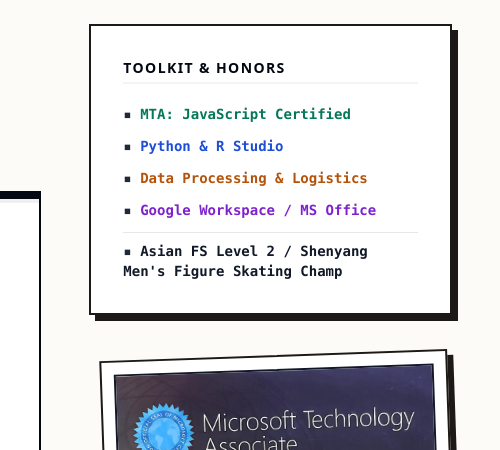
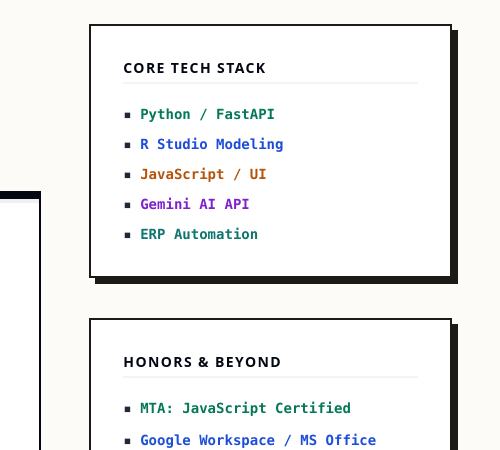
Before and after one commit to samwu429/samwu429.github.io, a plain HTML site: page about.html in a window 1280 px wide. Shown: the part 502-952 px from the top of the page, 780-1280 px from the left. Drawn offline with nearby package versions, Linux system fonts and the light colour scheme.

Commit message:
Update about.html

```diff
--- a/about.html
+++ b/about.html
@@ -5,7 +5,7 @@
     <meta name="viewport" content="width=device-width, initial-scale=1.0">
     <title>Professional Dossier | Sam Wu</title>
     <script src="https://cdn.tailwindcss.com"></script>
-    <link rel="stylesheet" href="styles.css">
+    <link rel="stylesheet" href="styles.css?v=2">
 </head>
 <body class="animate-fade-in p-6 md:p-12 min-h-screen flex flex-col relative overflow-x-hidden">
 
@@ -30,6 +30,7 @@
                     <img src="University_of_Toronto-Logo.wine.svg" alt="University of Toronto" class="w-full h-auto object-contain" />
                 </div>
             </div>
+
             <div class="space-y-6 max-w-4xl retro-inset p-8 md:p-10 bg-white border-t-8 border-gray-950 relative z-0">
                 <p class="text-2xl text-gray-900 leading-tight font-extrabold font-serif-heading italic pl-4 border-l-4 border-emerald-500">
                     Bridging pure logic with industrial execution in Data and AI.<br>
@@ -86,12 +87,22 @@
             </div>
 
             <div class="retro-panel p-8 space-y-5 bg-white">
-                <h3 class="text-sm font-black text-gray-950 uppercase tracking-widest mb-4 border-b-2 border-gray-100 pb-1">Toolkit & Honors</h3>
+                <h3 class="text-sm font-black text-gray-950 uppercase tracking-widest mb-4 border-b-2 border-gray-100 pb-1">Core Tech Stack</h3>
+                <ul class="text-sm font-bold text-gray-800 space-y-2.5 font-mono">
+                    <li>▪ <span class="text-emerald-700">Python / FastAPI</span></li>
+                    <li>▪ <span class="text-blue-700">R Studio Modeling</span></li>
+                    <li>▪ <span class="text-amber-700">JavaScript / UI</span></li>
+                    <li>▪ <span class="text-purple-700">Gemini AI API</span></li>
+                    <li>▪ <span class="text-teal-700">ERP Automation</span></li>
+                </ul>
+            </div>
+
+            <div class="retro-panel p-8 space-y-5 bg-white">
+                <h3 class="text-sm font-black text-gray-950 uppercase tracking-widest mb-4 border-b-2 border-gray-100 pb-1">Honors & Beyond</h3>
                 <ul class="text-sm font-bold text-gray-800 space-y-3 font-mono">
                     <li>▪ <span class="text-emerald-700">MTA: JavaScript Certified</span></li>
-                    <li>▪ <span class="text-blue-700">Python & R Studio</span></li>
+                    <li>▪ <span class="text-blue-700">Google Workspace / MS Office</span></li>
                     <li>▪ <span class="text-amber-700">Data Processing & Logistics</span></li>
-                    <li>▪ <span class="text-purple-700">Google Workspace / MS Office</span></li>
                     <li class="pt-2 border-t border-gray-200 mt-2">▪ <span class="text-gray-900">Asian FS Level 2 / Shenyang Men's Figure Skating Champ</span></li>
                 </ul>
             </div>
```
